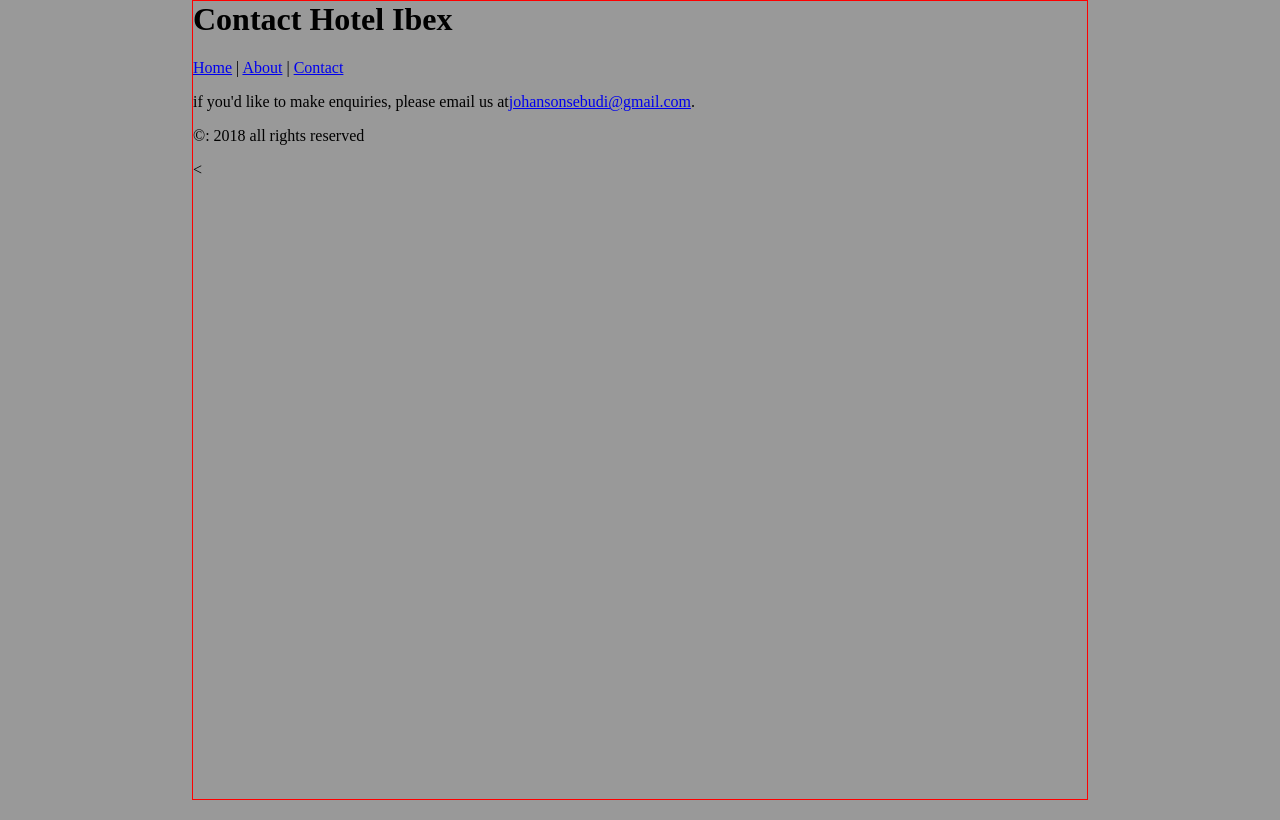
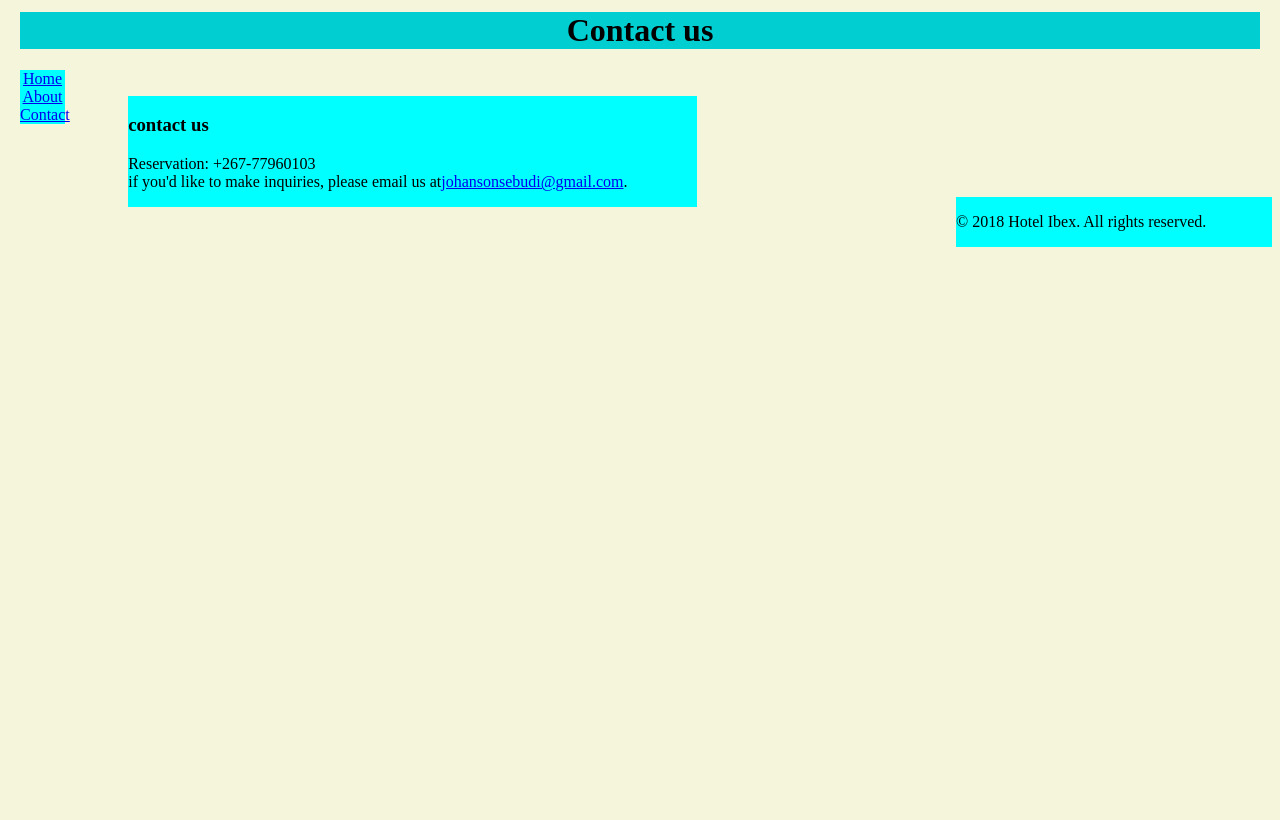
Before and after one commit to ibexcodes/JOHANSON, a plain HTML site: page contact.html in a window 1280 px wide. Drawn offline with Linux system fonts and the light colour scheme.

Commit message:
Add files via upload

```diff
--- a/contact.html
+++ b/contact.html
@@ -4,28 +4,42 @@
 
       <meta charset="UTF-8">
       <meta name="viewport" content="with=device-width, initials-scale=1.0">
-      <title>Hotel Ibex- Online Reservation</title>
+      <title>
+        Hotel Ibex- Online Reservation
+      </title>
+      <link rel="stylesheet" href="style.css" />
 
-	<link rel="stylesheet" href="style.css" />
     </head>
     <body>
+      <div class="image"></div>
       <header>
-        <h1>Contact Hotel Ibex</h1>
+        <h1>Contact us</h1>
 
         <nav>
-          <a href="index.html">Home</a> |
-          <a href="about.html">About</a> |
-          <a href="contact.html">Contact<a/>
+          <div class="sidenav">
+            <a href="index.html">Home</a>
+            <a href="about.html">About</a>
+            <a href="contact.html" class="split">Contact</a>
+            </div>
         </nav>
 
       </header>
             <main>
-              <p>if you'd like to make enquiries, please email us at<a href="mailto.jahansonsebudi@gmail.com">johansonsebudi@gmail.com</a>.</p>
+              <section class="contact-container">
+                <div class="info-card">
+
+                  <h3><Call>
+                  <Email></Email>contact us</h3>
+                  <p>Reservation: +267-77960103<br>if you'd like to make inquiries, please email us at<a href="mailto.jahansonsebudi@gmail.com">johansonsebudi@gmail.com</a>.</p>
+                </div>
+                 </div>
+
+              </section>
+
 
             </main>
              <footer>
-               <p>&copy: 2018 all rights reserved </p>
+               <p>&copy; 2018 Hotel Ibex. All rights reserved. </p>
              </footer>
 
     </body>
-<
--- a/style.css
+++ b/style.css
@@ -1,6 +1,30 @@
-body{
-	background: #999;
-	margin: 0 15%;
-	border: solid thin #f00;
-	padding: 0
+body {
+	background-color: beige;
+	height: 100%;
 }
+
+nav {
+	background-color: cyan;
+	width: 45px;
+	float: left;
+}
+header {
+	background-color: darkturquoise;
+	margin: 12px;
+	text-align: center;
+	text-decoration-color: gold;
+}
+main {
+	background-color: cyan;
+	margin-left: 5%;
+	margin-top: 2%;
+	width: 45%;
+	float: left;
+}
+footer {
+	width: 25%;
+	background-color: cyan;
+	float: inline-end;
+	margin-top: 10%;
+	margin-left: 10%;
+}
```
Also changed, not shown: about.html (+8 -6 lines), index.html (+19 -5 lines).
